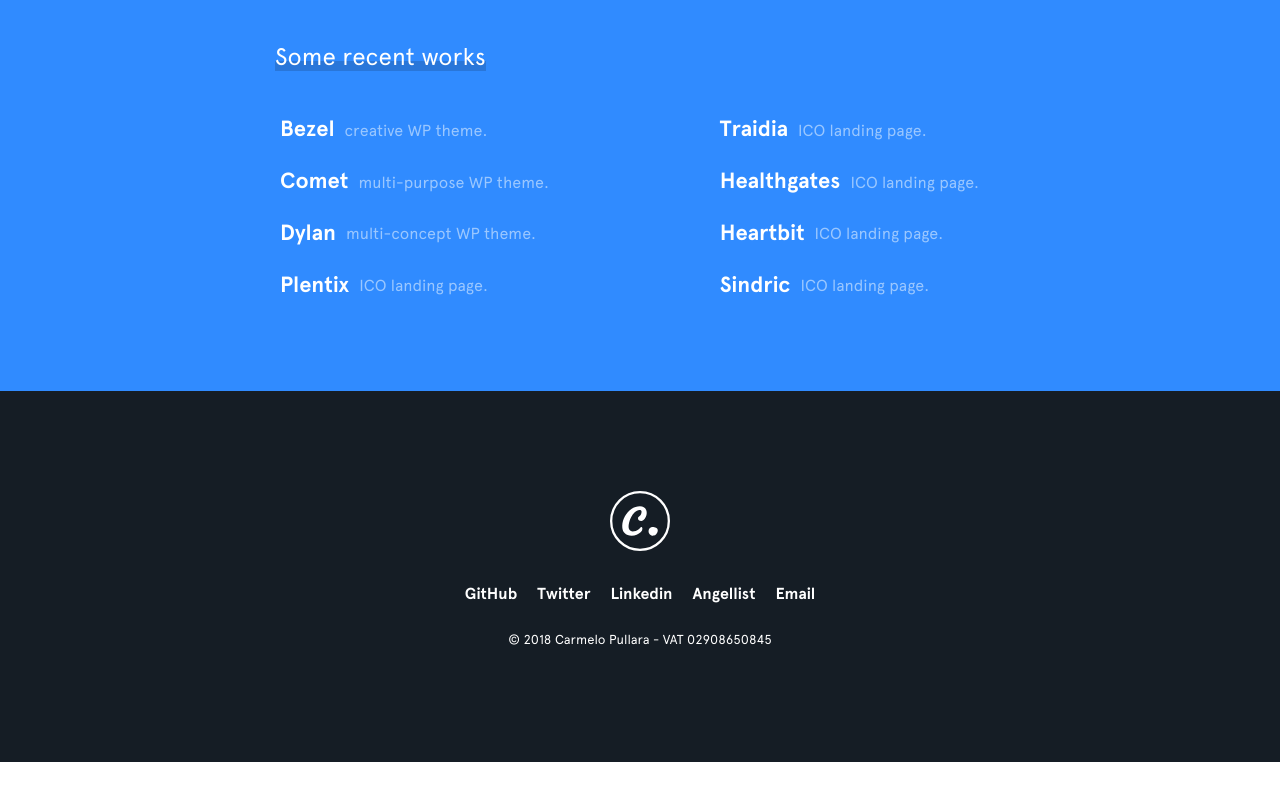
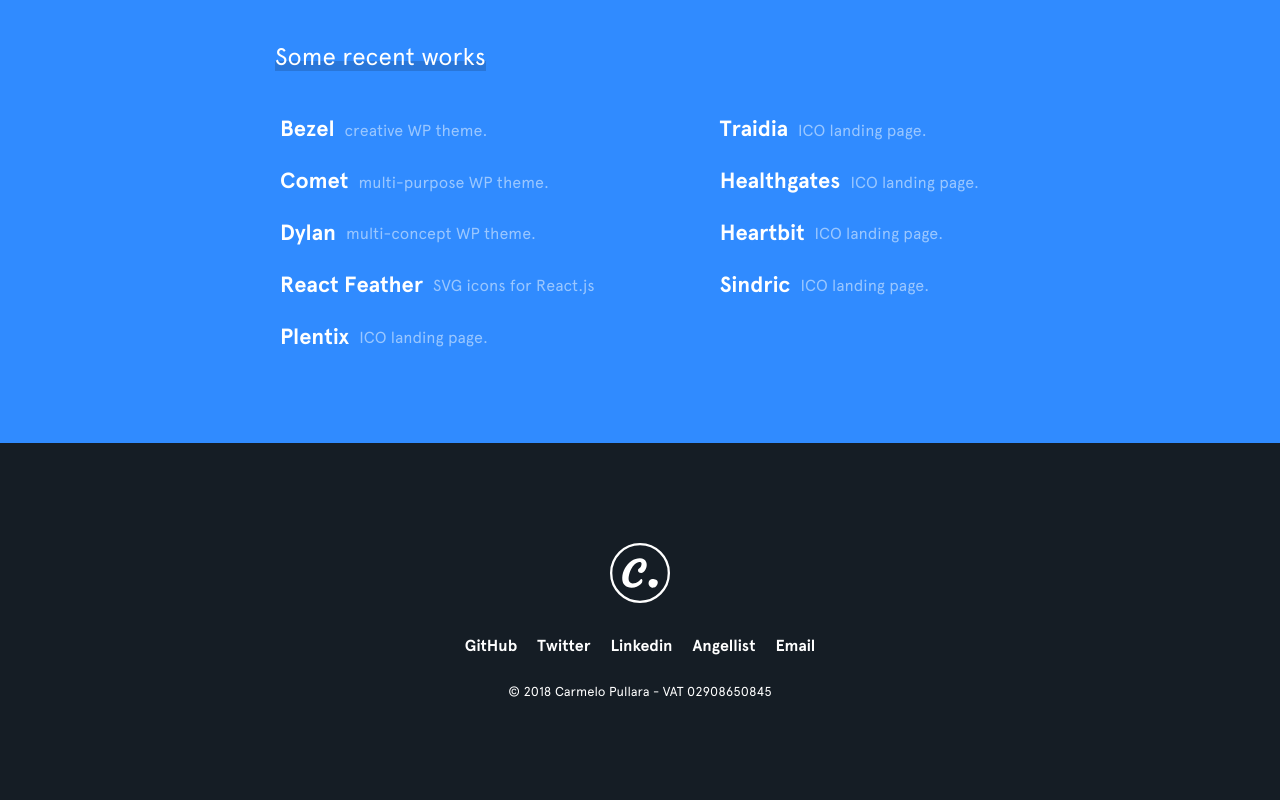
Before and after one commit to carmelopullara/personal-website, a Gatsby site: page / in a window 1280 px wide. Shown: the part 1422-2222 px from the top of the page. Before the commit the page ends 2184 px from the top, so only its background shows below. Built offline with nearby package versions, Linux system fonts and the light colour scheme; Gatsby itself is replaced by a stand-in of ours.

Commit message:
Add react-feather to works list

```diff
--- a/src/components/Works.js
+++ b/src/components/Works.js
@@ -23,6 +23,11 @@ const Works = () => (
           <WorkItem href="http://themes.hody.co/dylan" target="_blank" rel="noopener noreferrer">
             <span>Dylan</span>
             <span>multi-concept WP theme.</span>
+            <LinkIcon />
+          </WorkItem>
+          <WorkItem href="SVG icons as React components." target="_blank" rel="noopener noreferrer">
+            <span>React Feather</span>
+            <span>SVG icons for React.js</span>
             <LinkIcon />
           </WorkItem>
           <WorkItem href="https://plentix.io" target="_blank" rel="noopener noreferrer">
```
